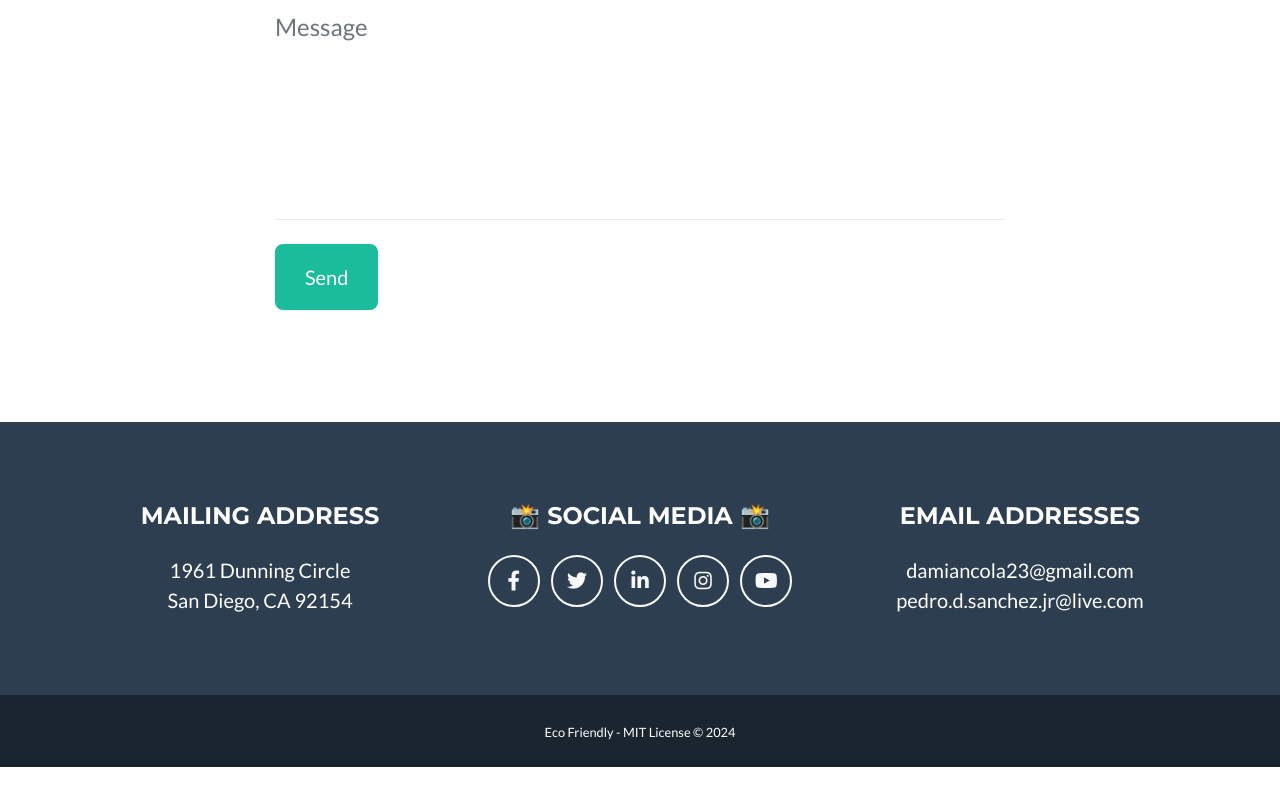
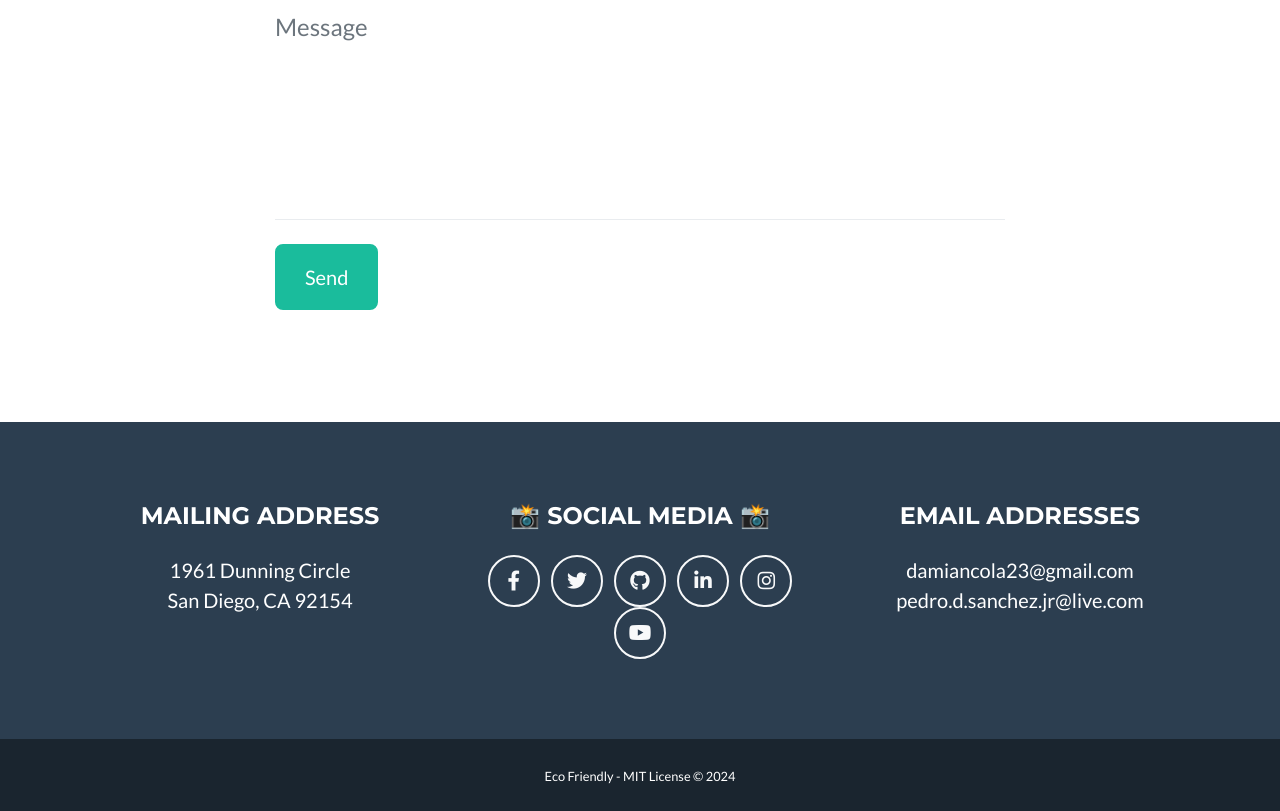
Before and after one commit to xxdamianxx/DamianPortfolio, a website with bundled scripts: page index.html in a window 1280 px wide. Shown: the part 3057-3868 px from the top of the page. Before the commit the page ends 3824 px from the top, so only its background shows below. Built offline with nearby package versions, Linux system fonts and the light colour scheme.

Commit message:
Update index.html

```diff
--- a/index.html
+++ b/index.html
@@ -294,6 +294,9 @@
           <a class="btn btn-outline-light btn-social mx-1" href="https://twitter.com/DamianB166ER">
             <i class="fab fa-fw fa-twitter"></i>
           </a>
+          <a class="btn btn-outline-light btn-social mx-1" href="https://github.com/xxdamianxx">
+            <i class="fab fa-fw fa-github"></i>
+          </a>
           <a class="btn btn-outline-light btn-social mx-1" href="https://www.linkedin.com/in/pedro-damian-sanchez-jr-0b4987183/">
             <i class="fab fa-fw fa-linkedin-in"></i>
           </a>
```
